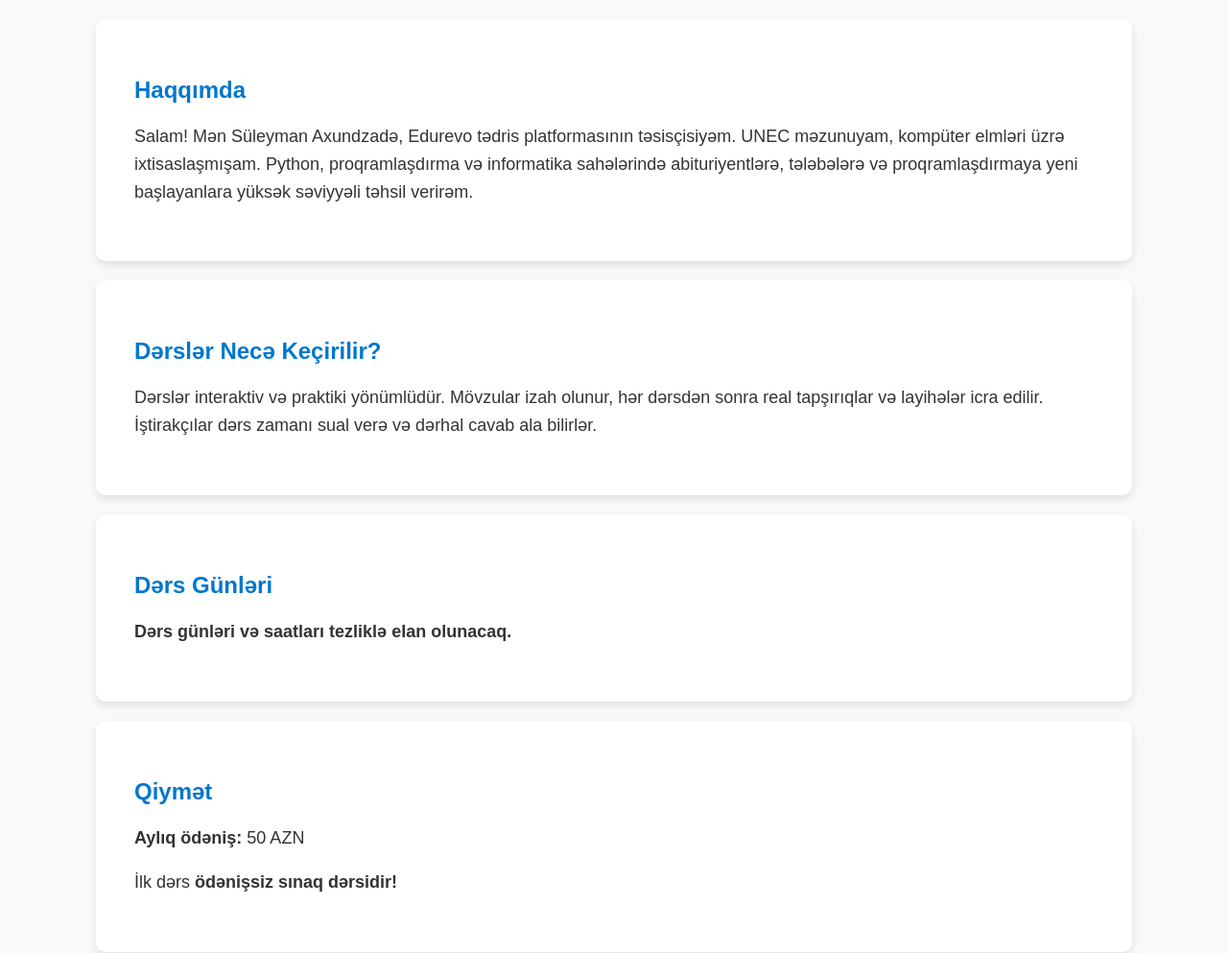
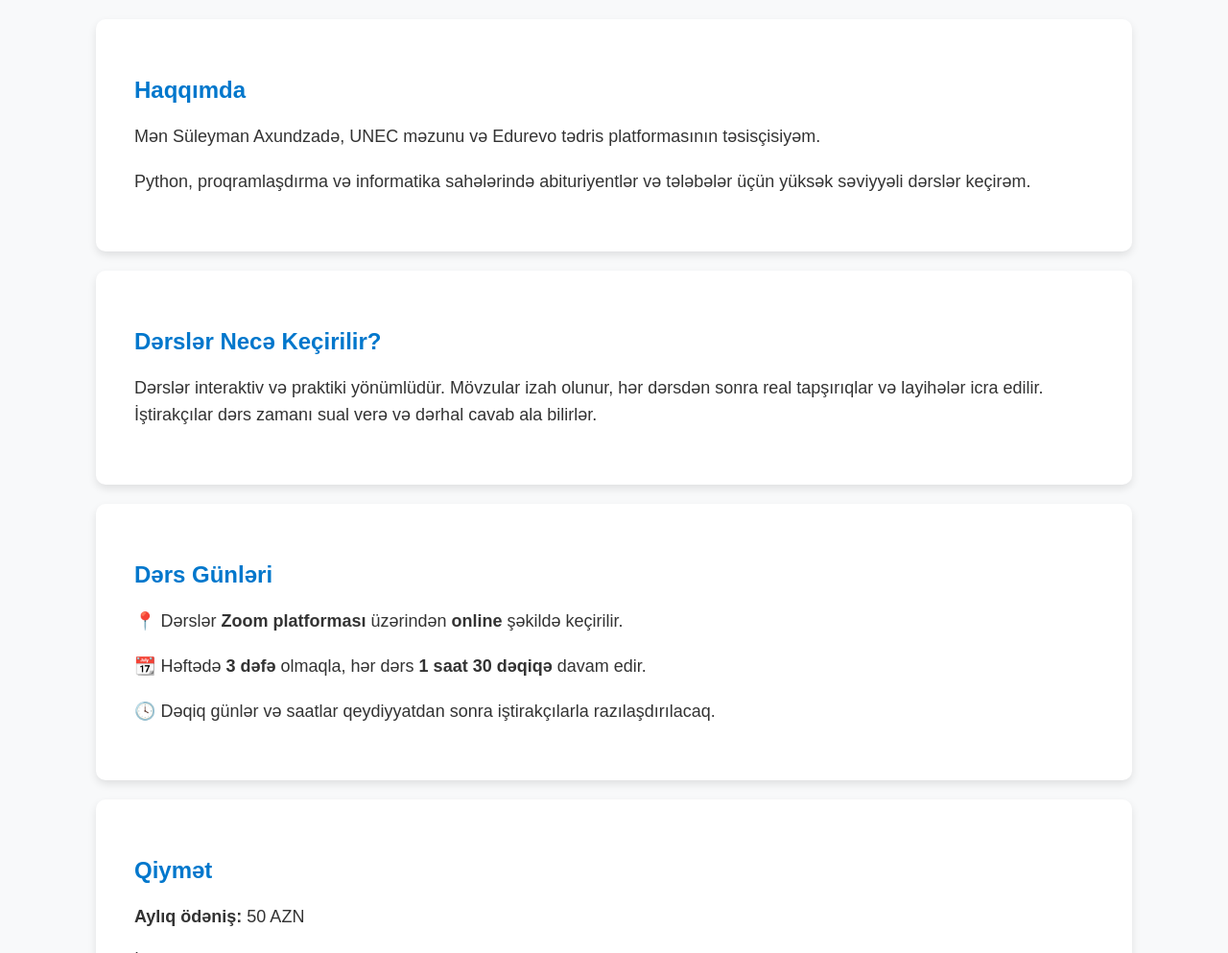
Before and after one commit to suleyman-axundov/APP, a Flask app: page / in a window 1280 px wide. Shown: the part 208-1201 px from the top of the page at 96% size. Run offline with Flask 2, Linux system fonts and the light colour scheme.

Commit message:
Add files via upload

```diff
--- a/templates/index.html
+++ b/templates/index.html
@@ -21,7 +21,8 @@
 
   <section id="haqqimda">
     <h2>Haqqımda</h2>
-    <p>Salam! Mən Süleyman Axundzadə, Edurevo tədris platformasının təsisçisiyəm. UNEC məzunuyam, kompüter elmləri üzrə ixtisaslaşmışam. Python, proqramlaşdırma və informatika sahələrində abituriyentlərə, tələbələrə və proqramlaşdırmaya yeni başlayanlara yüksək səviyyəli təhsil verirəm.</p>
+    <p>Mən Süleyman Axundzadə, UNEC məzunu və Edurevo tədris platformasının təsisçisiyəm.</p>
+    <p>Python, proqramlaşdırma və informatika sahələrində abituriyentlər və tələbələr üçün yüksək səviyyəli dərslər keçirəm.</p>
   </section>
 
   <section id="dersler">
@@ -31,7 +32,9 @@
 
   <section id="gunler">
     <h2>Dərs Günləri</h2>
-    <p><strong>Dərs günləri və saatları tezliklə elan olunacaq.</strong></p>
+    <p>📍 Dərslər <strong>Zoom platforması</strong> üzərindən <strong>online</strong> şəkildə keçirilir.</p>
+    <p>📆 Həftədə <strong>3 dəfə</strong> olmaqla, hər dərs <strong>1 saat 30 dəqiqə</strong> davam edir.</p>
+    <p>🕓 Dəqiq günlər və saatlar qeydiyyatdan sonra iştirakçılarla razılaşdırılacaq.</p>
   </section>
 
   <section id="qiymet">
```
